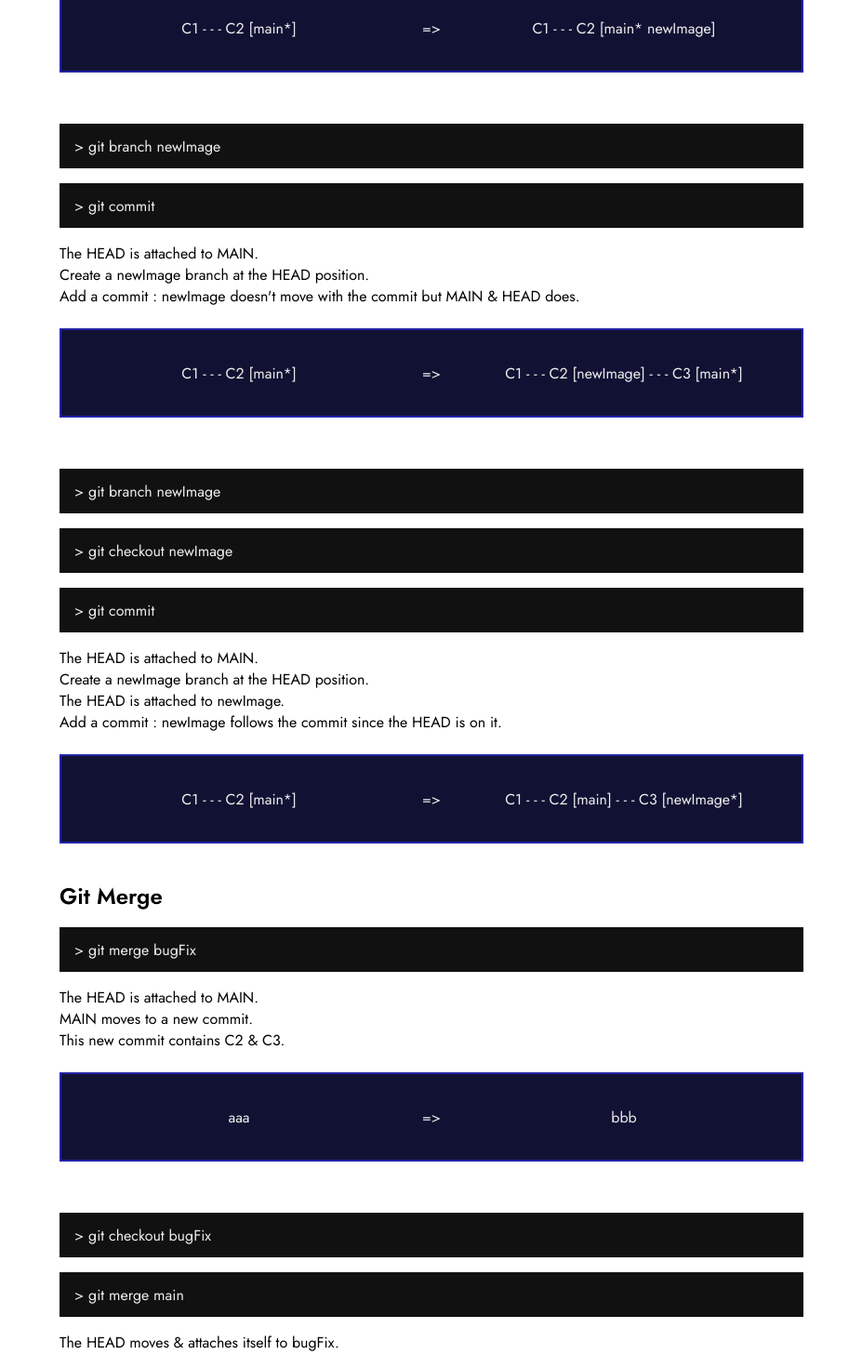
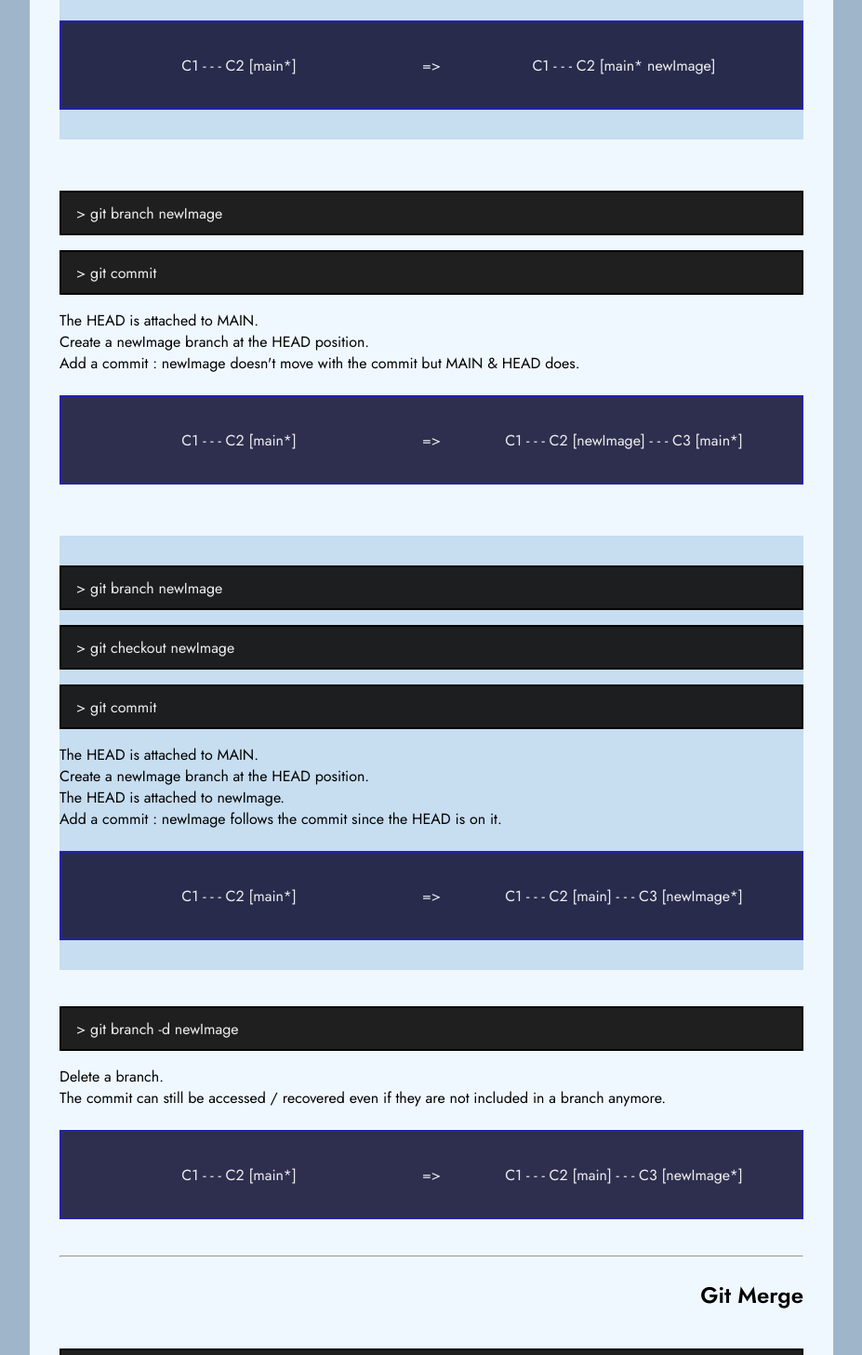
Before and after one commit to ask0ldd/GitMemo, a React (Vite) app: page / in a window 1280 px wide. Shown: the part 280-1737 px from the top of the page at 93% size, without its empty margins (176-1103 px from the left). Built offline with nearby package versions, Linux system fonts and the light colour scheme.

Commit message:
reset / revert

```diff
--- a/src/App.css
+++ b/src/App.css
@@ -3,9 +3,12 @@
   margin: 0 auto;
   padding: 2rem;
   font-family: "Jost";
+  background-color: #f0f8ff;
 }
 
 h2 {
   font-size: 1.5rem;
   font-weight: 600;
+  text-align: right;
+  padding-bottom: 1.5rem;
 }
--- a/src/App.tsx
+++ b/src/App.tsx
@@ -9,13 +9,16 @@ function App() {
       <p>useful link : https://git-school.github.io/visualizing-git/</p>
       <br/>
       <h2>Git Branch</h2>
+      <div style={{backgroundColor:'#c7ddf0', padding:'1rem 0'}}>
           <CommandLine>git branch newImage</CommandLine>
           <p>Create a newImage branch at the HEAD position.</p>
           <p>The HEAD doesn't get attached to the new branch.</p>
           <br/>
           {/*<p style={{display:'flex', justifyContent:'center', width:'100%'}}>C1 - - - C2 [main*] ={'>'} C1 - - - C2 [main* newImage] </p>*/}
           <GitTree>C1 - - - C2 [main*]{"=>"}C1 - - - C2 [main* newImage]</GitTree>
+      </div>
       <br/>
+      <div style={{padding:'1rem 0'}}>
           <CommandLine>git branch newImage</CommandLine>
           <CommandLine>git commit</CommandLine>
           <p>The HEAD is attached to MAIN.</p>
@@ -23,7 +26,9 @@ function App() {
           <p>Add a commit : newImage doesn't move with the commit but MAIN & HEAD does.</p>
           <br/>
           <GitTree>C1 - - - C2 [main*]{"=>"}C1 - - - C2 [newImage] - - - C3 [main*]</GitTree>
+      </div>
       <br/>
+      <div style={{backgroundColor:'#c7ddf0', padding:'1rem 0'}}>
           <CommandLine>git branch newImage</CommandLine>
           <CommandLine>git checkout newImage</CommandLine>
           <CommandLine>git commit</CommandLine>
@@ -33,6 +38,15 @@ function App() {
           <p>Add a commit : newImage follows the commit since the HEAD is on it.</p>
           <br/>
           <GitTree>C1 - - - C2 [main*]{"=>"}C1 - - - C2 [main] - - - C3 [newImage*]</GitTree>
+      </div>
+      <br/>
+      <CommandLine>git branch -d newImage</CommandLine>
+      <p>Delete a branch.</p>
+      <p>The commit can still be accessed / recovered even if they are not included in a branch anymore.</p>
+      <br/>
+      <GitTree>C1 - - - C2 [main*]{"=>"}C1 - - - C2 [main] - - - C3 [newImage*]</GitTree>
+      <br/>
+      <hr/>
       <br/>
       <h2>Git Merge</h2>
       <CommandLine>git merge bugFix</CommandLine>
@@ -50,6 +64,8 @@ function App() {
       <br/>
       <GitTree>aaa{"=>"}bbb</GitTree>
       <br/>
+      <hr/>
+      <br/>
       <h2>Git Rebase</h2>
       <CommandLine>git rebase main</CommandLine>
       <p>The HEAD is attached to bugFix.</p>
@@ -63,6 +79,9 @@ function App() {
       <p>Equivalent to git merge bugFix.</p>
       <br/>
       <GitTree>aaa{"=>"}bbb</GitTree>
+      <br/>
+      <hr/>
+      <br/>
       <h2>Moving the HEAD</h2>
       <CommandLine>git checkout C1</CommandLine>
       <p>Move the HEAD to C1.</p>
@@ -81,6 +100,24 @@ function App() {
       <br/>
       <GitTree>aaa{"=>"}bbb</GitTree>
       <br/>
+      <hr/>
+      <br/>
+      <h2>Git Reset</h2>
+      <CommandLine>git reset HEAD~1</CommandLine>
+      <p>Move one commit back.</p>
+      <p>Soft delete the commit where the HEAD was.</p>
+      <p>A new anonymous branch will be created to put the next new commit.</p>
+      <br/>
+      <GitTree>aaa{"=>"}bbb</GitTree>
+      <br/>
+      <hr/>
+      <br/>
+      <h2>Git Revert</h2>
+      <CommandLine>git revert HEAD</CommandLine>
+      <p>Create a new commit cloning the commit right before the head.</p>
+      <br/>
+      <GitTree>aaa{"=>"}bbb</GitTree>
+      <br/>
     </div>
   )
 }
--- a/src/components/CommandLine.tsx
+++ b/src/components/CommandLine.tsx
@@ -8,11 +8,12 @@ export default function CommandLine(props : React.PropsWithChildren) {
 
 const style = {
     height:'3rem',
-    backgroundColor: '#111111',
+    backgroundColor: '#111111EE',
     color: '#EEEEEE',
     display: 'flex',
     alignItems: 'center',
     padding : '0 1rem',
     marginBottom: '1rem',
     marginTop: '1rem',
+    border: '2px solid #000000'
 }
--- a/src/components/GitTree.tsx
+++ b/src/components/GitTree.tsx
@@ -17,7 +17,7 @@ export default function GitTree(props : React.PropsWithChildren) {
 
 const style = {
     height:'6rem',
-    backgroundColor: '#111133',
+    backgroundColor: '#111133DD',
     color: '#EEEEEE',
     display: 'flex',
     alignItems: 'center',
--- a/src/index.css
+++ b/src/index.css
@@ -15,4 +15,5 @@ body {
   min-width: 320px;
   min-height: 100vh;
   font-family: "Jost";
+  background-color: rgb(159, 182, 202);
 }
```
Lines whose indentation alone changed are shown as unchanged.
